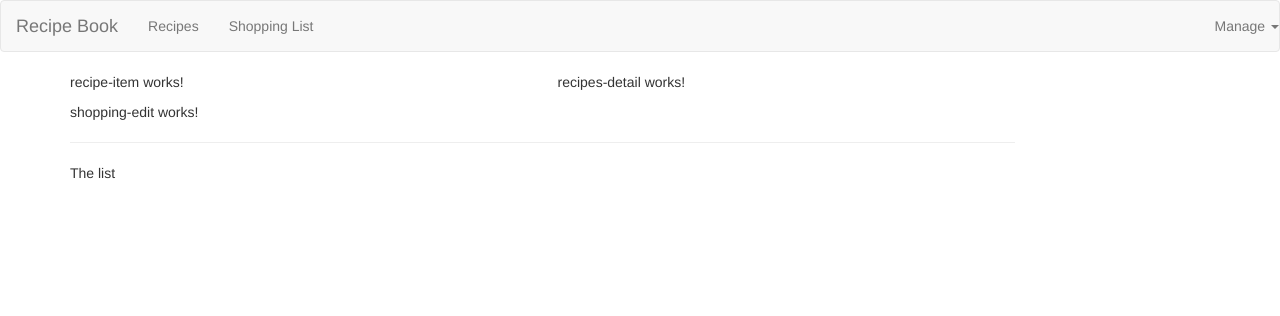
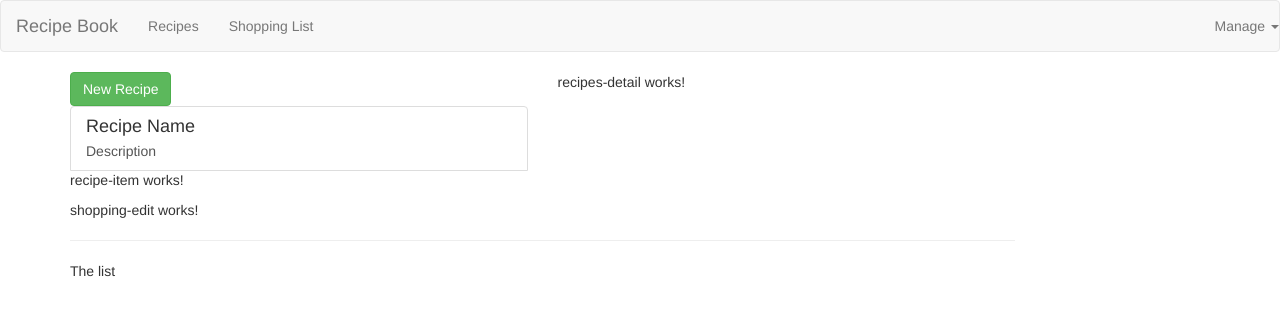
Before and after one commit to emanuelcovaci/recipe-book, an Angular app in the folder recipe-book/: page / in a window 1280 px wide. Shown: the top 316 px of the page. Built offline with nearby package versions, Linux system fonts and the light colour scheme.

Commit message:
adding content in recipes component

```diff
--- /dev/null
+++ b/recipe-book/src/app/recipes/recipe.model.ts
@@ -0,0 +1,14 @@
+
+export  class Recipe{
+
+  public name: string;
+  public description: string;
+  public imagePath: string;
+
+  constructor(name:string,desc:string,imagePath: string){
+    this.name = name;
+    this.description = desc;
+    this.imagePath = imagePath;
+  }
+
+}
--- a/recipe-book/src/app/recipes/recipes-list/recipes-list.component.html
+++ b/recipe-book/src/app/recipes/recipes-list/recipes-list.component.html
@@ -1 +1,20 @@
-<app-recipe-item></app-recipe-item>
+<div class="row">
+  <div class="col-xs-12">
+    <button class="btn btn-success">New Recipe</button>
+  </div>
+</div>
+
+<div class="row">
+  <div class="col-xs-12">
+    <a href="#" class="list-group-item clearfix">
+        <div class="pull-left">
+            <h4 class="list-group-item-heading">Recipe Name</h4>
+            <p class="list-group-item-text">Description</p>
+        </div>
+      <span class="pull-right">
+        <img src="" alt="" class="img-responsive" style="max-height: 50px;">
+      </span>
+    </a>
+    <app-recipe-item></app-recipe-item>
+  </div>
+</div>
--- a/recipe-book/src/app/recipes/recipes-list/recipes-list.component.ts
+++ b/recipe-book/src/app/recipes/recipes-list/recipes-list.component.ts
@@ -1,4 +1,5 @@
-import { Component, OnInit } from '@angular/core';
+import {Component, OnInit} from '@angular/core';
+import {Recipe} from "../recipe.model";
 
 @Component({
   selector: 'app-recipes-list',
@@ -7,7 +8,13 @@
 })
 export class RecipesListComponent implements OnInit {
 
-  constructor() { }
+  recipes: Recipe[] = [
+    new Recipe('a test Recipe', 'This is simply a test',
+      'http://www.seriouseats.com/images/2015/09/20150914-pressure-cooker-recipes-roundup-09.jpg')
+];
+
+  constructor() {
+  }
 
   ngOnInit() {
   }
```
